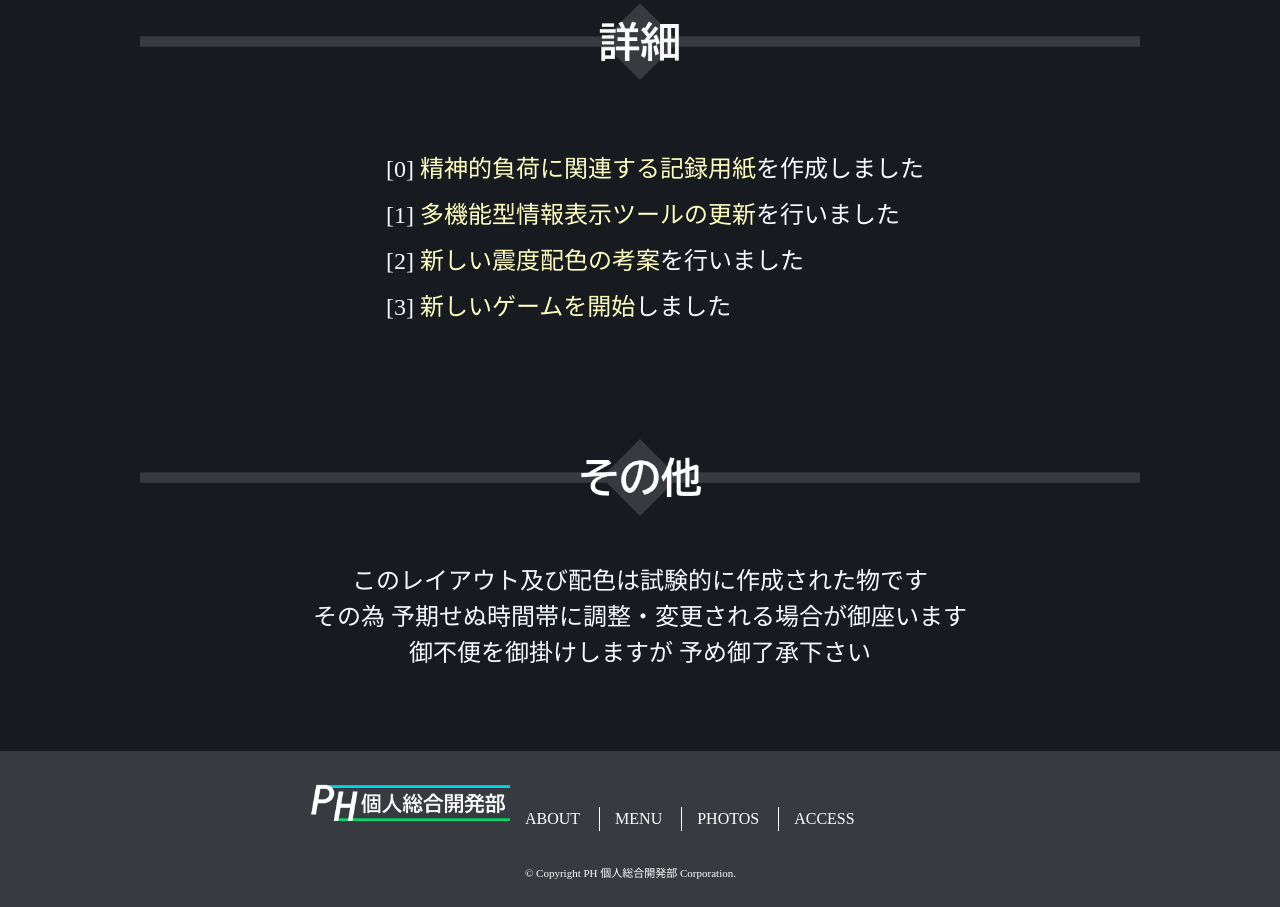
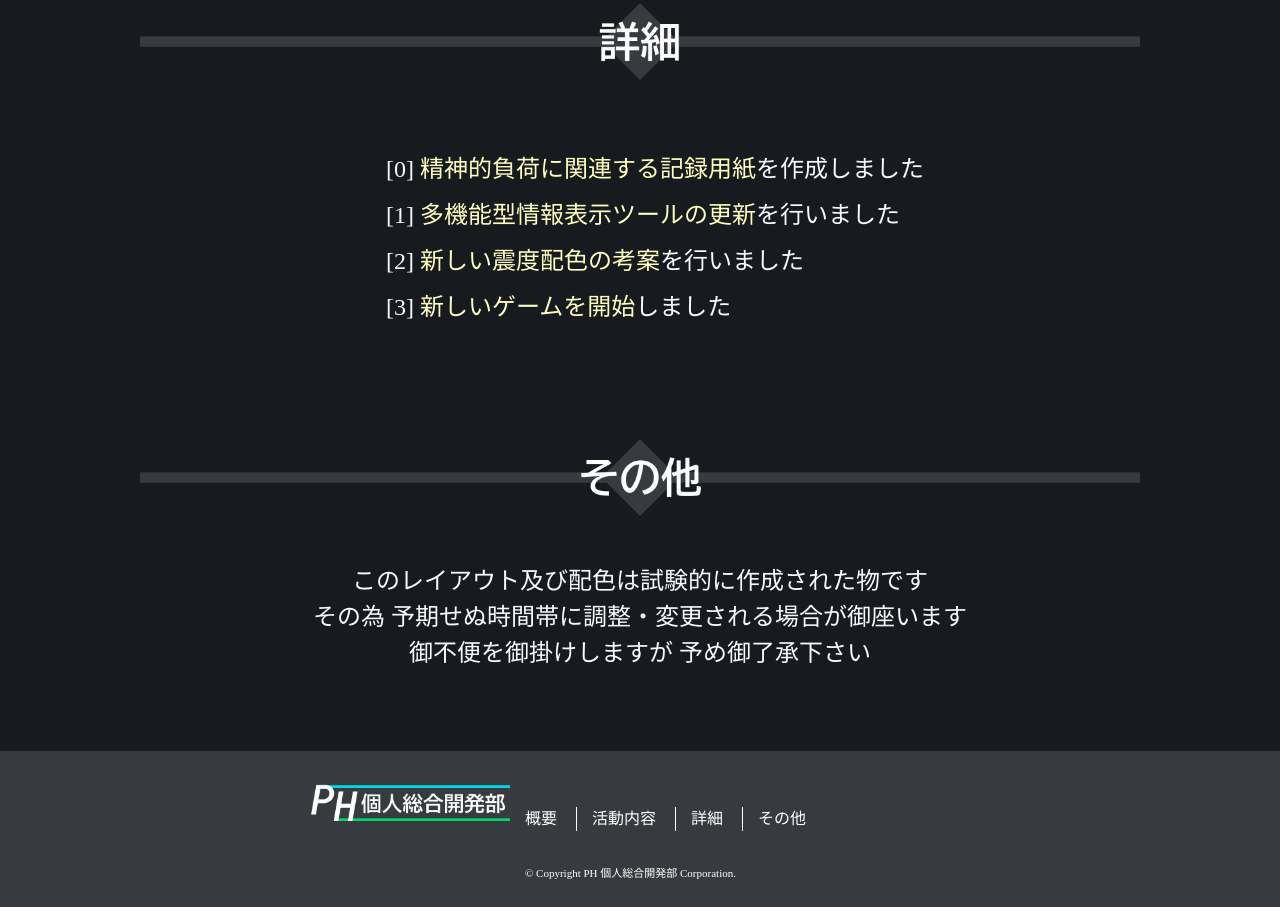
Before and after one commit to ttc2650st0013-blip/2026-09-03_HC-cornetto, a plain HTML site: page cornetto-custom/index.html in a window 1280 px wide. Shown: the part 1684-2591 px from the top of the page. Drawn offline with Linux system fonts and the light colour scheme.

Commit message:
Update index.html

```diff
--- a/cornetto-custom/index.html
+++ b/cornetto-custom/index.html
@@ -85,10 +85,10 @@
     <div class="footer-body">
      <nav class="footer-nav">
       <ul class="footer-nav-list">
-       <li><a href="#about">about</a></li>
-       <li><a href="#menu">menu</a></li>
-       <li><a href="#photos">photos</a></li>
-       <li><a href="#access">access</a></li>
+       <li><a href="#about">概要</a></li>
+       <li><a href="#menu">活動内容</a></li>
+       <li><a href="#photos">詳細</a></li>
+       <li><a href="#access">その他</a></li>
       </ul>
      </nav>
 
```
